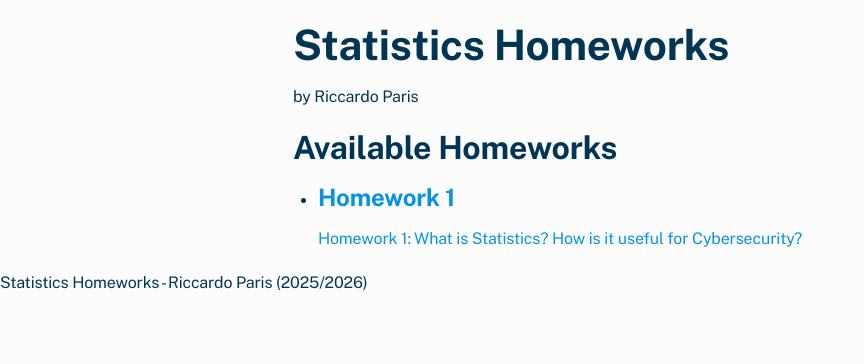
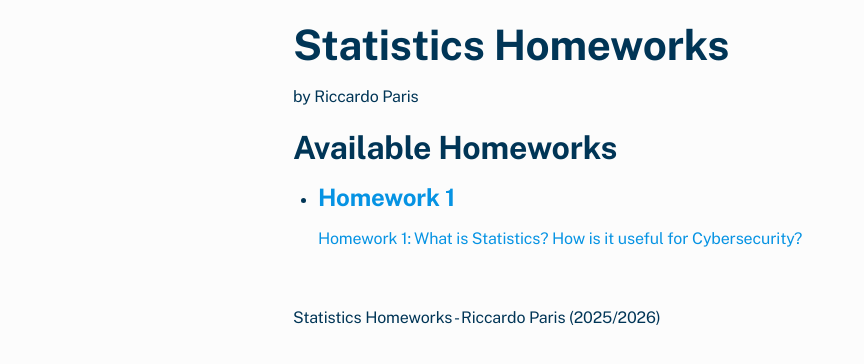
Before and after one commit to Riccsrdo/statistics-rp, a plain HTML site: page index.html in a window 1280 px wide. Shown: the whole page, without its empty margins (0-864 px from the left). Drawn offline with nearby package versions, Linux system fonts and the light colour scheme.

Commit message:
fixed a bug, added some style

```diff
--- a/index.html
+++ b/index.html
@@ -33,7 +33,7 @@
 
     </main>
 
-    <footer>
+    <footer class="container">
         <p> Statistics Homeworks - Riccardo Paris (2025/2026)</p>
     </footer>
 </body>
```
Also changed, not shown: hw1/index.html (+2 -2 lines).
